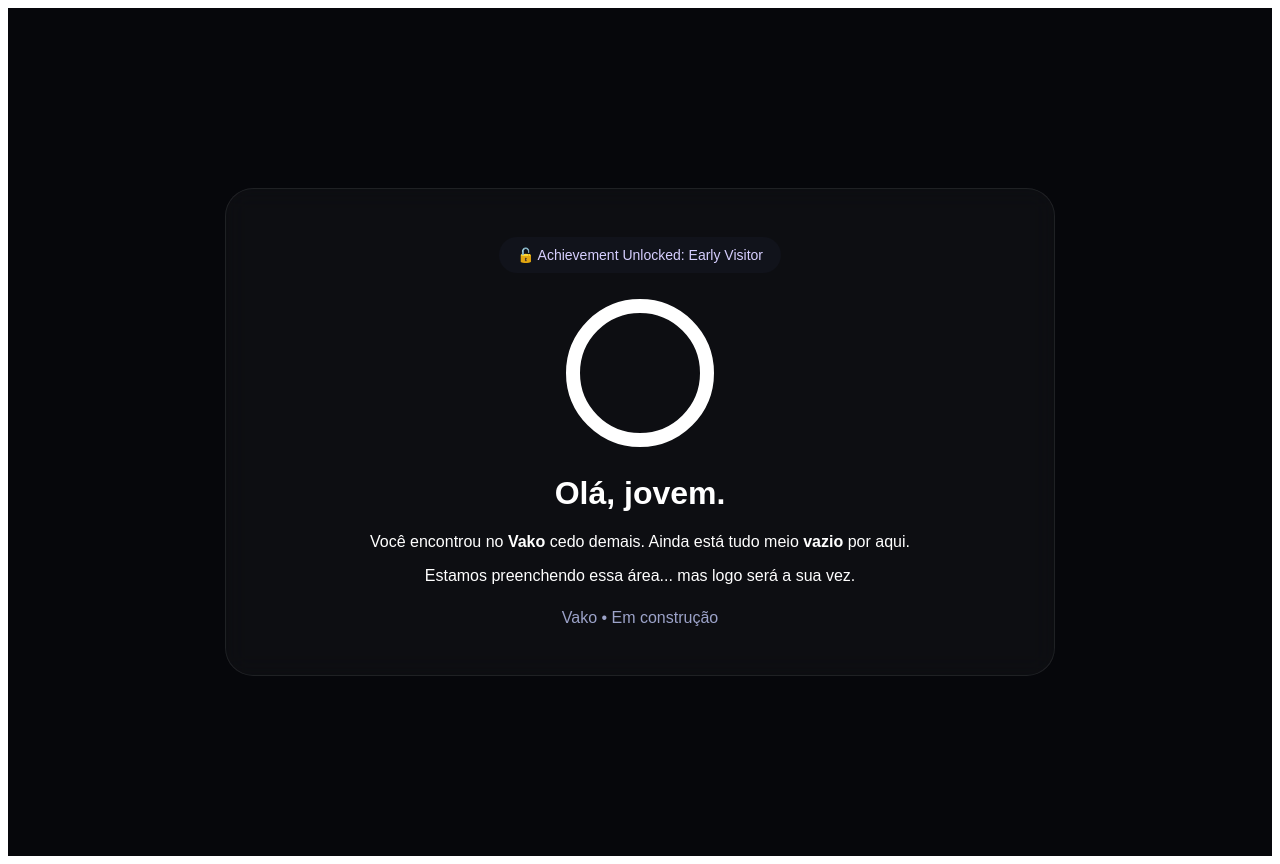
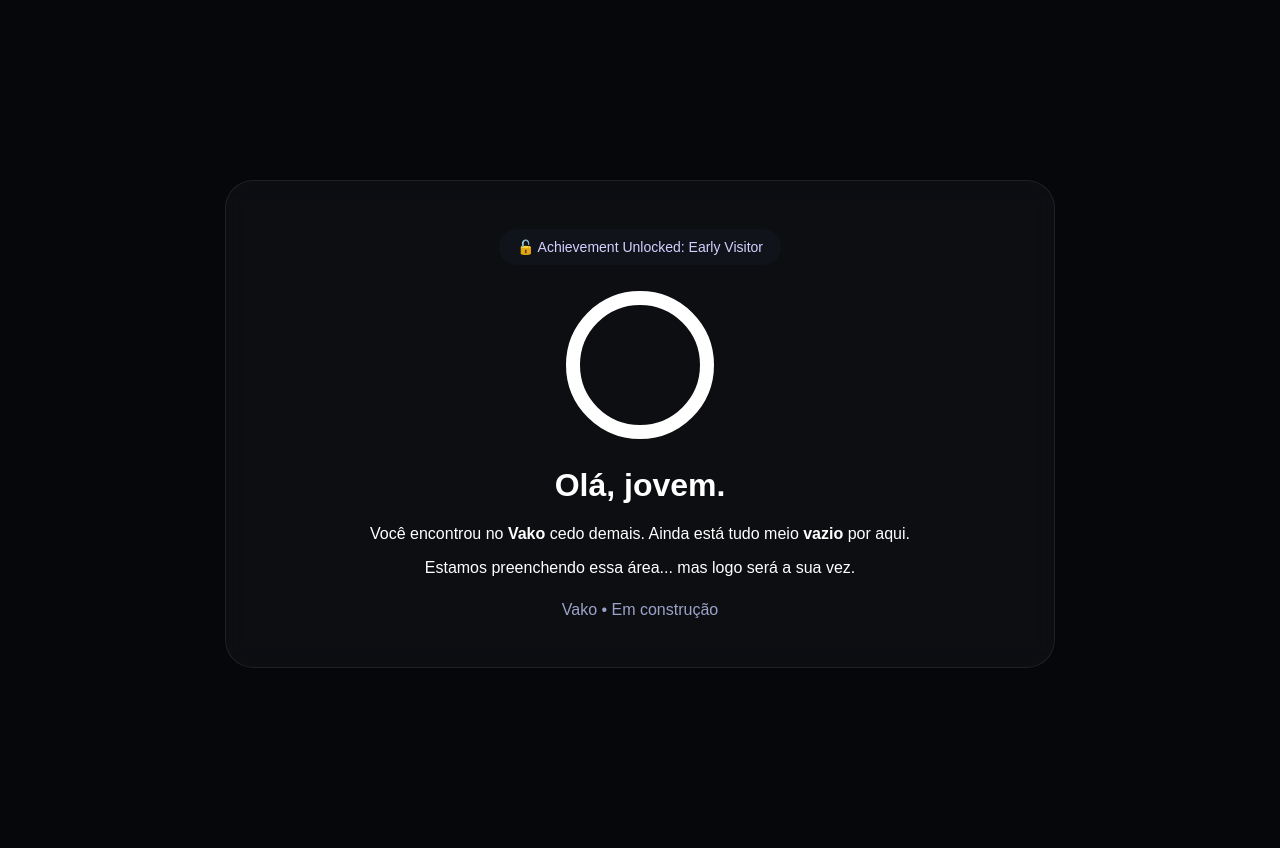
Before and after one commit to MatheusWolf/ako, a Next.js app: page / in a window 1280 px wide. Built offline with nearby package versions, Linux system fonts and the light colour scheme.

Commit message:
style(home): Adiciona ´icon´ ao browser e criação da pasta public

```diff
--- /dev/null
+++ b/pages/_app.js
@@ -0,0 +1,6 @@
+import "../styles/globals.css";
+
+function MyApp({ Component, pageProps }) {
+  return <Component {...pageProps} />;
+}
+export default MyApp;
--- a/pages/index.js
+++ b/pages/index.js
@@ -6,6 +6,7 @@
     <>
       <Head>
         <title>Vako</title>
+        <link rel="icon" href="/icon.png" />
         <meta name="description" content="Você encontrou a Vako cedo demais." />
       </Head>
 
--- /dev/null
+++ b/styles/globals.css
@@ -0,0 +1,5 @@
+html,
+body {
+  padding: 0;
+  margin: 0;
+}
```
Also changed, not shown: public/icon.png (added).
